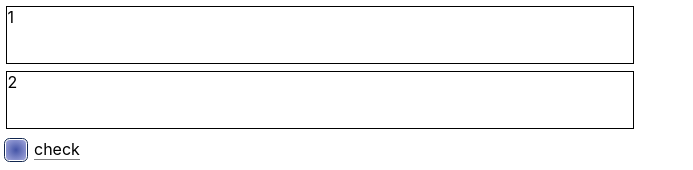
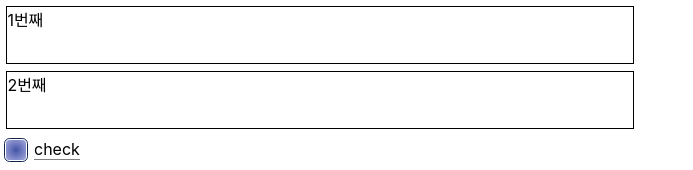
Before and after one commit to jna2158/css-practice, a React (Create React App) app: page / in a window 1280 px wide. Shown: the top 170 px of the page, without its empty margins (0-693 px from the left). Built offline with nearby package versions, Linux system fonts and the light colour scheme.

Commit message:
feat: box

```diff
--- a/src/App.js
+++ b/src/App.js
@@ -1,23 +1,29 @@
-import React, { useState } from 'react';
+import React, { useEffect, useState } from 'react';
 import styled from 'styled-components';
 
 const App = () => {
   const [boxLeft, setBoxLeft] = useState([
-    { item: "1", left: "0%"},
-    { item: "2", left: "0%"},
+    { item: "1번째", left: "0%"},
+    { item: "2번째", left: "0%"},
   ]);
 
   const handleClickBox = (idx) => {
-    setBoxLeft(prevBoxLeft => {
-      const updatedBoxLeft = [...prevBoxLeft];
-      if (updatedBoxLeft[idx].left === "100%") {
+    setBoxLeft((prevBoxLeft) => {
+      const updatedBoxLeft = JSON.parse(JSON.stringify(prevBoxLeft));
+
+      if (updatedBoxLeft[idx].left === "0%") {
+        updatedBoxLeft[idx].left = '100%';
+      } else {
         updatedBoxLeft[idx].left = '0%';
-      } else {
-        updatedBoxLeft[idx].left = '100%';
       }
+
       return updatedBoxLeft;
     });
-  }
+  };
+
+  useEffect(() => {
+    console.log("boxLeft changed:", boxLeft);
+  }, [boxLeft])
 
 
   return (
@@ -109,5 +115,4 @@ const CheckLabel = styled.label`
   border-bottom: 1px solid gray;
 `;
 
-
 export default App;
```
